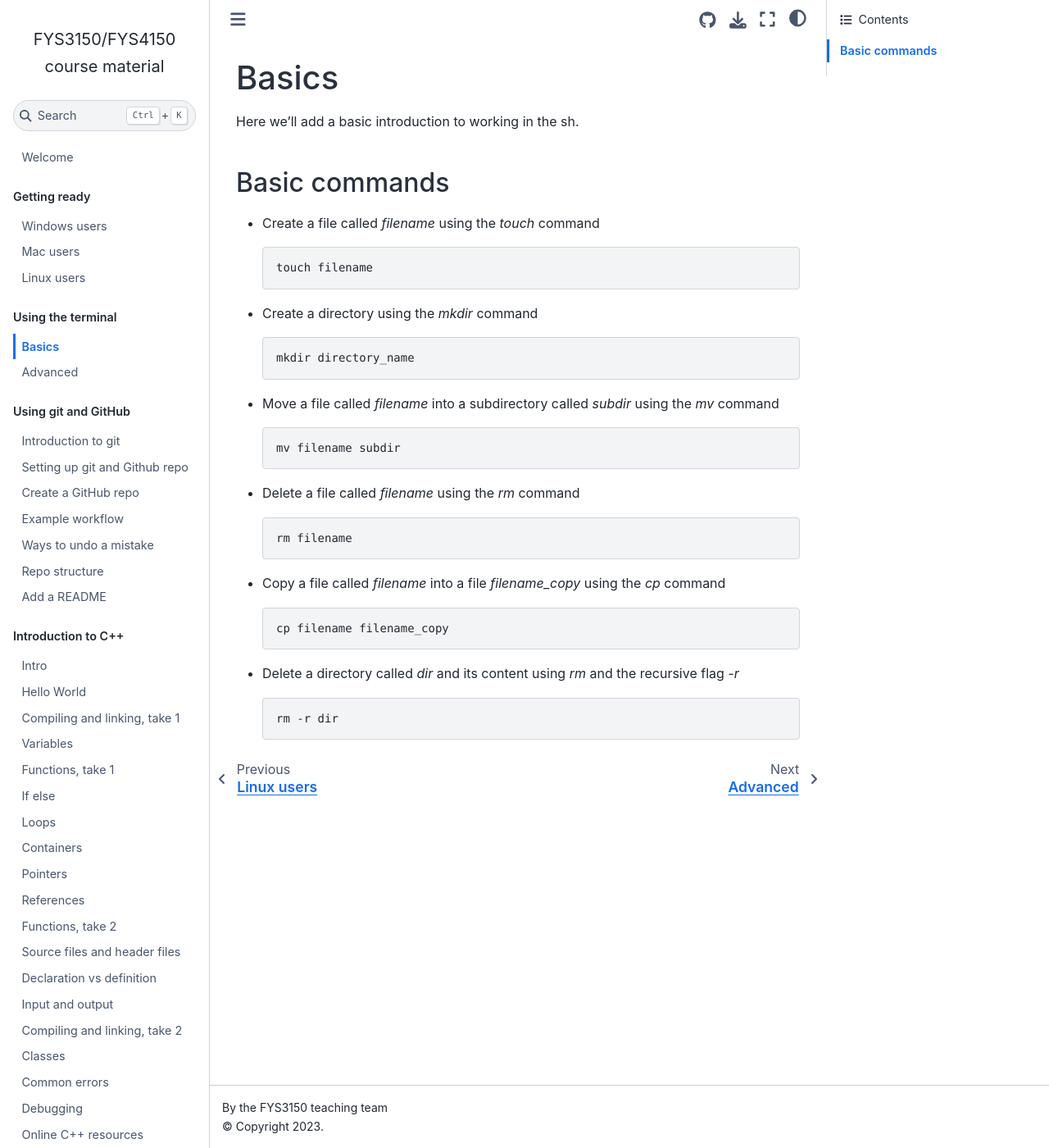
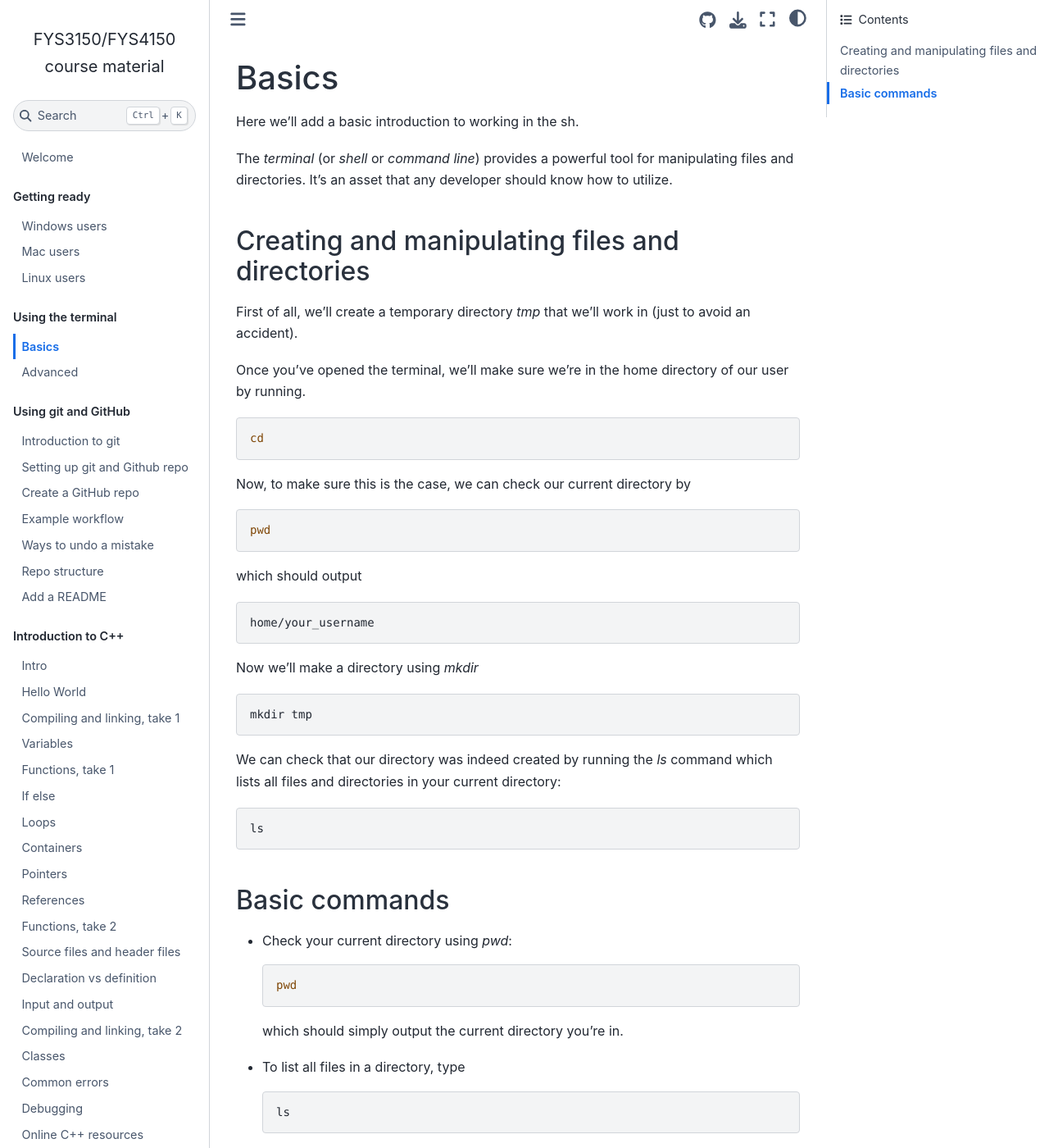
Before and after one commit to anderkve/FYS3150, a Jupyter Book: the page built from book/using_the_terminal/basics.md, in a window 1280 px wide and 1400 px high. Shown: the whole window at 82% size. Built offline with Jupyter Book 1.0.4 settings and Sphinx 7.4.7 and the Sphinx Book theme 1.1.4, drawn with Linux system fonts in a browser that asks for light colours.

Commit message:
small update

````diff
--- a/book/using_the_terminal/basics.md
+++ b/book/using_the_terminal/basics.md
@@ -2,7 +2,59 @@
 
 Here we'll add a basic introduction to working in the sh.
 
+The *terminal* (or *shell* or *command line*) provides a powerful tool for manipulating files and directories. It's an asset that any developer should know how to utilize.
+
+## Creating and manipulating files and directories
+
+First of all, we'll create a temporary directory *tmp* that we'll work in (just to avoid an accident).
+
+Once you've opened the terminal, we'll make sure we're in the home directory of our user by running.
+
+```sh
+cd
+```
+
+Now, to make sure this is the case, we can check our current directory by
+
+```sh
+pwd
+```
+
+which should output
+
+```sh
+home/your_username
+```
+Now we'll make a directory using *mkdir*
+
+```sh
+mkdir tmp
+```
+We can check that our directory was indeed created by running the *ls* command which lists all files and directories in your current directory:
+
+```sh
+ls
+```
+
+
+
+
+
 ## Basic commands
+
+- Check your current directory using *pwd*:
+
+  ```sh
+  pwd
+  ```
+
+  which should simply output the current directory you're in.
+
+- To list all files in a directory, type
+
+  ```sh
+  ls
+  ```
 
 - Create a file called *filename* using the *touch* command
 
````
Also changed, not shown: book/using_git/example_workflow.md (+5 -5 lines).
